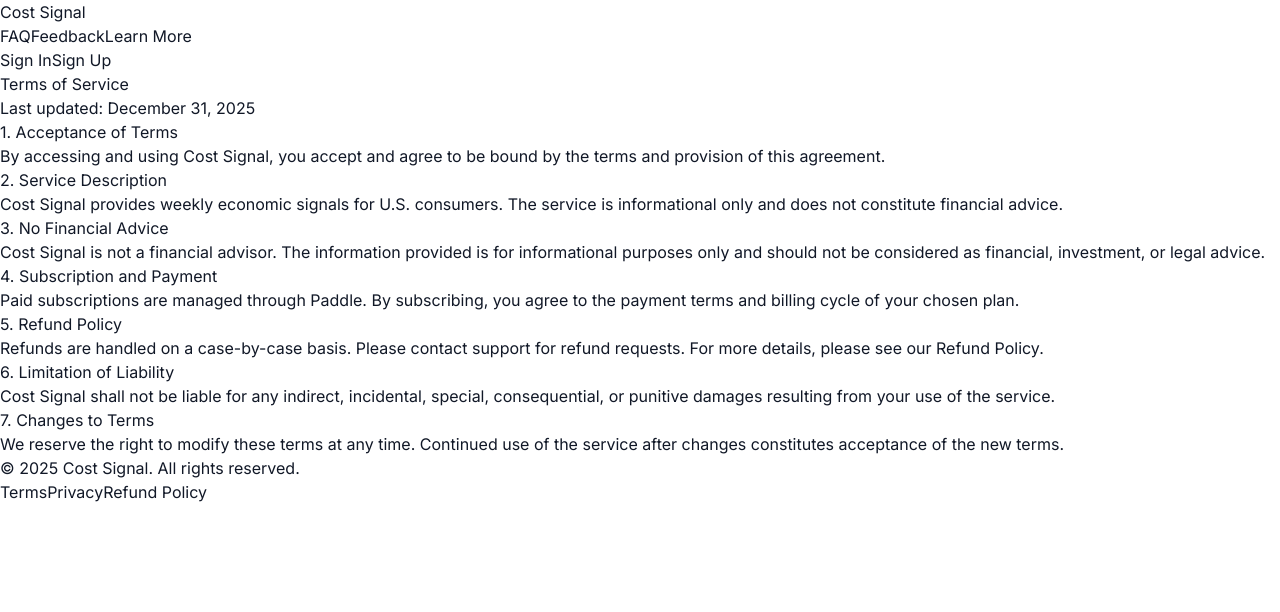
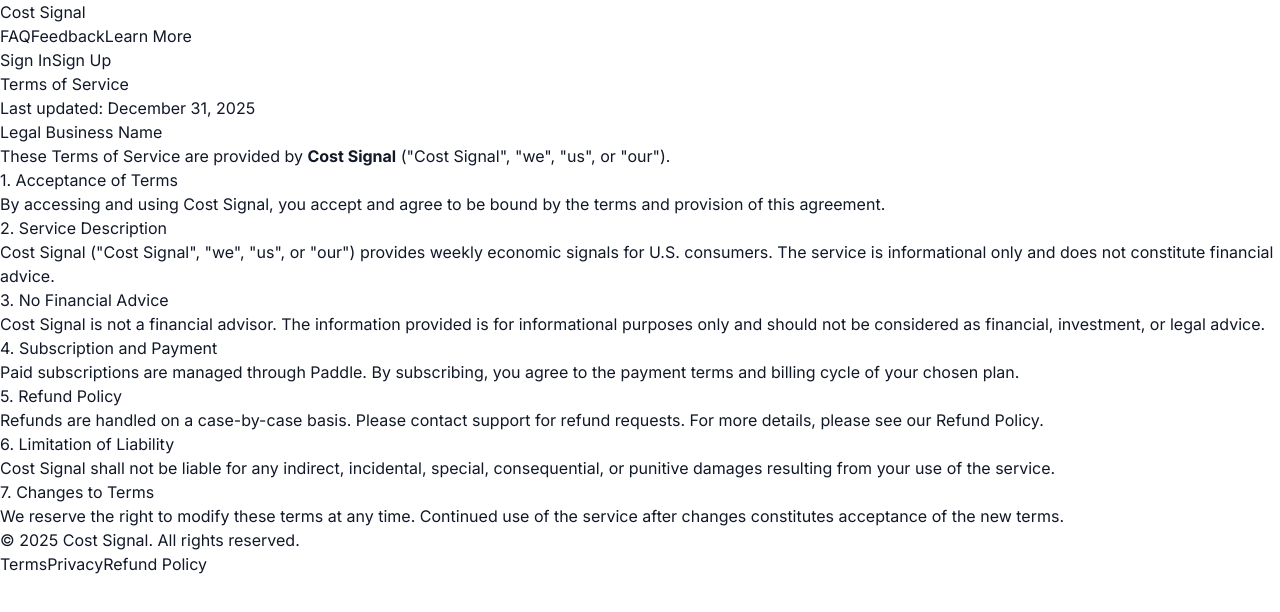
Before and after one commit to JinBongJun/cost-signal, a Next.js app: page /terms in a window 1280 px wide. Shown: the top 612 px of the page. Built offline with nearby package versions, Linux system fonts and the light colour scheme; no server answers.

Commit message:
Fix Paddle verification requirements: Add legal business name, specify refund window (30 days), clarify refund policy

```diff
--- a/app/refund/page.tsx
+++ b/app/refund/page.tsx
@@ -30,7 +30,7 @@
                 </h2>
                 <div className="space-y-3 text-gray-600 dark:text-gray-300 leading-7">
                   <p className="text-base md:text-lg">
-                    We offer refunds on a case-by-case basis. If you are not satisfied with your subscription, please contact us within 30 days of your purchase to request a refund.
+                    We offer refunds on a case-by-case basis. If you are not satisfied with your subscription, please contact us within <strong className="text-gray-900 dark:text-gray-100">30 days</strong> of your purchase to request a refund. The refund window is <strong className="text-gray-900 dark:text-gray-100">30 days</strong> from the date of purchase.
                   </p>
                   <p className="text-base md:text-lg">
                     Refund requests are reviewed individually, and we will work with you to resolve any issues. Approved refunds will be processed within 5-10 business days.
@@ -88,7 +88,7 @@
                     Refunds are generally not available for:
                   </p>
                   <ul className="list-disc list-outside space-y-2 ml-5">
-                    <li>Subscriptions that have been active for more than 30 days</li>
+                    <li>Subscriptions that have been active for more than <strong className="text-gray-900 dark:text-gray-100">30 days</strong> from the date of purchase</li>
                     <li>Subscriptions that have been cancelled and then reactivated</li>
                     <li>Cases where the service was used in violation of our Terms of Service</li>
                   </ul>
--- a/app/terms/page.tsx
+++ b/app/terms/page.tsx
@@ -20,6 +20,15 @@
             <div className="p-6 md:p-10 lg:p-12 space-y-8 md:space-y-10">
               <section className="pb-6 md:pb-8 border-b border-gray-100 dark:border-gray-700 last:border-b-0">
                 <h2 className="text-xl md:text-2xl font-semibold mb-3 text-gray-900 dark:text-gray-100 mb-4">
+                  Legal Business Name
+                </h2>
+                <p className="text-gray-600 dark:text-gray-300 leading-7 text-base md:text-lg">
+                  These Terms of Service are provided by <strong className="text-gray-900 dark:text-gray-100">Cost Signal</strong> ("Cost Signal", "we", "us", or "our").
+                </p>
+              </section>
+
+              <section className="pb-6 md:pb-8 border-b border-gray-100 dark:border-gray-700 last:border-b-0">
+                <h2 className="text-xl md:text-2xl font-semibold mb-3 text-gray-900 dark:text-gray-100 mb-4">
                   1. Acceptance of Terms
                 </h2>
                 <p className="text-gray-600 dark:text-gray-300 leading-7 text-base md:text-lg">
@@ -32,7 +41,7 @@
                   2. Service Description
                 </h2>
                 <p className="text-gray-600 dark:text-gray-300 leading-7 text-base md:text-lg">
-                  Cost Signal provides weekly economic signals for U.S. consumers. The service is informational only and does not constitute financial advice.
+                  Cost Signal ("Cost Signal", "we", "us", or "our") provides weekly economic signals for U.S. consumers. The service is informational only and does not constitute financial advice.
                 </p>
               </section>
 
```
